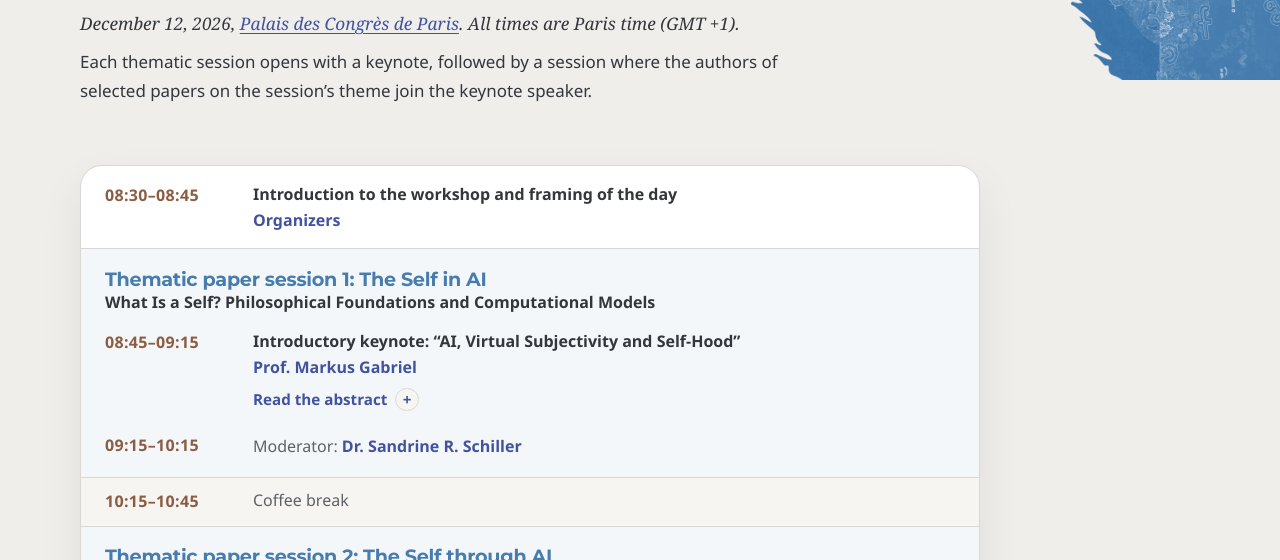
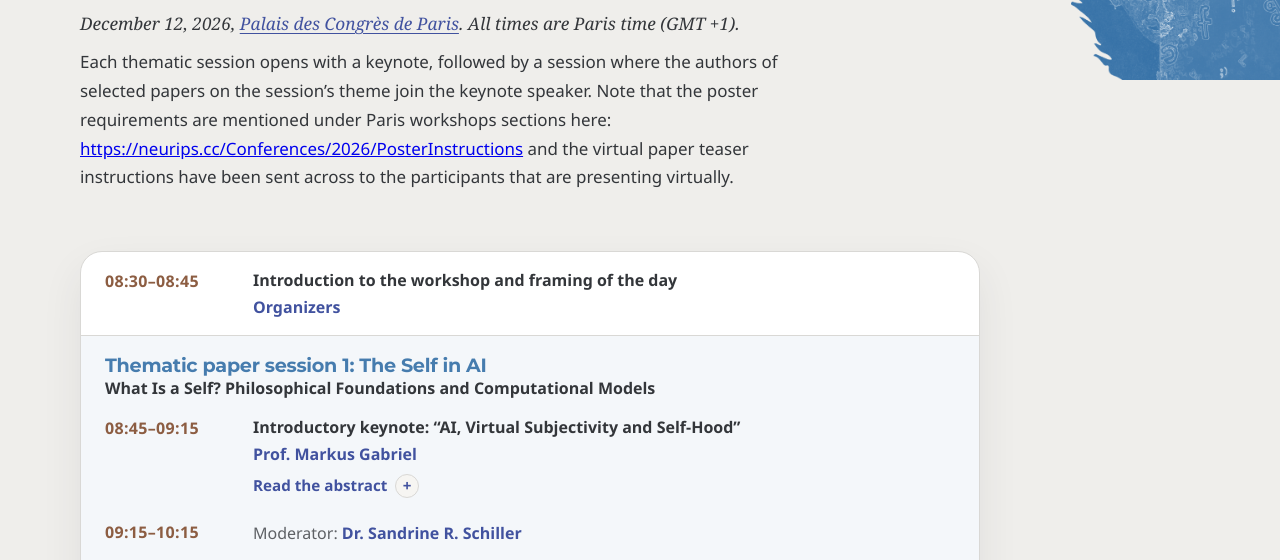
Before and after one commit to aintheself/aintheself.github.io, a plain HTML site: page schedule.html in a window 1280 px wide. Shown: the part 237-797 px from the top of the page. Drawn offline with Linux system fonts and the light colour scheme; a web font is replaced by a local one.

Commit message:
poster instructions

```diff
--- a/schedule.html
+++ b/schedule.html
@@ -46,7 +46,7 @@
           <div class="eyebrow">Schedule</div>
           <h1 class="page-title page-title-small">Workshop schedule</h1>
           <p class="hero-caption">December 12, 2026, <a href="https://www.google.com/maps/search/?api=1&amp;query=Palais+des+Congr%C3%A8s+de+Paris" target="_blank" rel="noopener noreferrer">Palais des Congrès de Paris</a>. All times are Paris time (GMT&nbsp;+1).</p>
-          <p class="hero-text">Each thematic session opens with a keynote, followed by a session where the authors of selected papers on the session’s theme join the keynote speaker.</p>
+          <p class="hero-text">Each thematic session opens with a keynote, followed by a session where the authors of selected papers on the session’s theme join the keynote speaker. Note that the poster requirements are mentioned under Paris workshops sections here: <a href="https://neurips.cc/Conferences/2026/PosterInstructions" target="_blank" rel="noopener noreferrer">https://neurips.cc/Conferences/2026/PosterInstructions</a> and the virtual paper teaser instructions have been sent across to the participants that are presenting virtually.</p>
         </div>
       </div>
     </section>
```
Also changed, not shown: index.html (+1 -1 lines).
